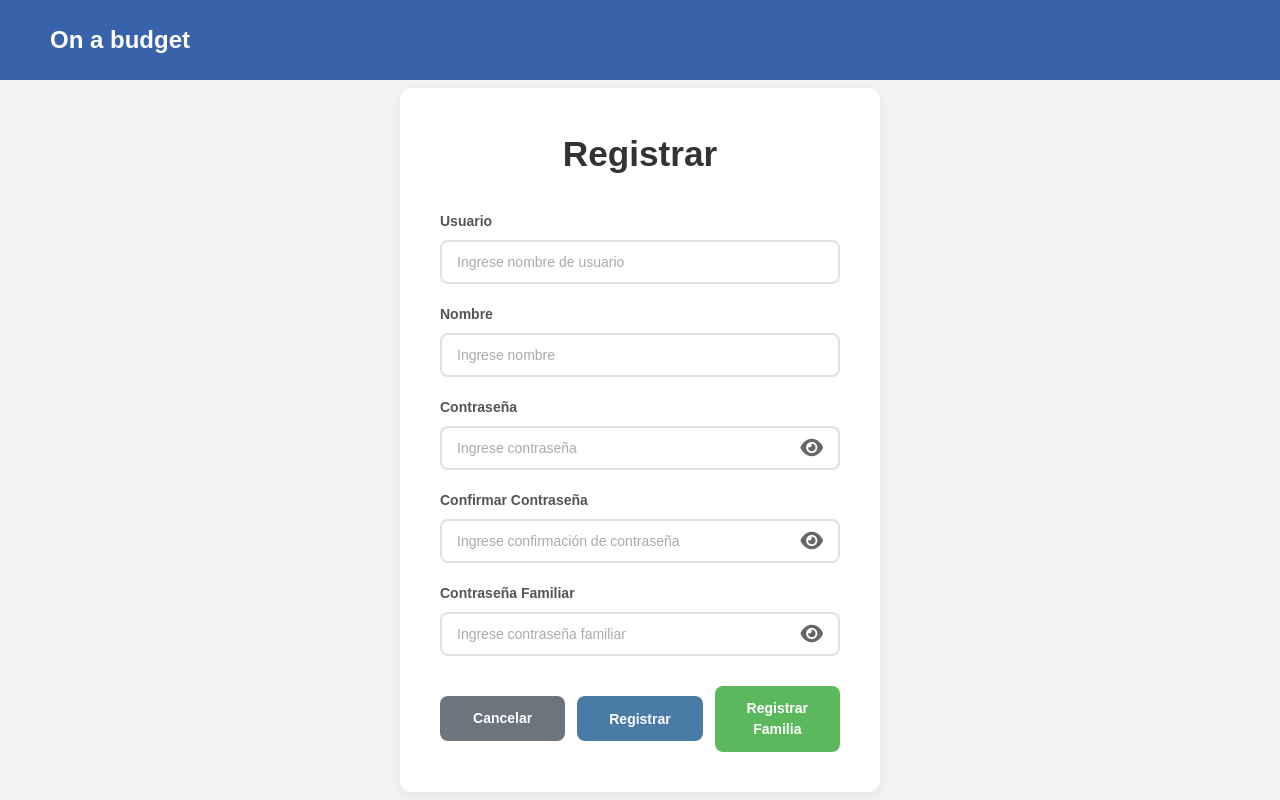
After one commit to DiegoH81/IS2, a PHP site: page /ui/UI-02_RegistrarUsuario.php in a window 1280 px wide. The commit adds this page. Run offline with PHP 8.4, Linux system fonts and the light colour scheme; some libraries are stand-ins or nearby versions.

Commit message:
new uis added Registrar & Registrar Familia

```diff
--- /dev/null
+++ b/css/register.css
@@ -0,0 +1,278 @@
+/* ===================================
+   ARCHIVO: css/register.css
+   Estilos para formularios de registro
+   =================================== */
+
+/* Contenedor principal del formulario */
+.contenedor-form {
+    display: flex;
+    justify-content: center;
+    align-items: center;
+    min-height: calc(100vh - 80px);
+    padding: 40px 20px;
+    background-color: #f3f4f6;
+}
+
+.contenedor-tablas-reg {
+    width: 100%;
+    max-width: 480px;
+}
+
+/* Tarjeta del formulario */
+.tabla {
+    background: white;
+    border-radius: 12px;
+    padding: 40px;
+    box-shadow: 0 4px 20px rgba(0, 0, 0, 0.08);
+}
+
+/* Título del formulario */
+.form-crear-concepto h2 {
+    font-size: 2.2em;
+    text-align: center;
+    color: #333;
+    margin-bottom: 30px;
+    font-weight: 600;
+}
+
+/* Campos del formulario */
+.campo-formulario {
+    margin-bottom: 20px;
+    position: relative;
+}
+
+.campo-formulario label {
+    display: block;
+    font-size: 14px;
+    font-weight: 600;
+    color: #555;
+    margin-bottom: 8px;
+}
+
+.campo-formulario input {
+    width: 100%;
+    padding: 12px 15px;
+    border: 2px solid #e0e0e0;
+    border-radius: 8px;
+    font-size: 14px;
+    transition: all 0.3s ease;
+    box-sizing: border-box;
+    font-family: Arial, sans-serif;
+}
+
+.campo-formulario input::placeholder {
+    color: #aaa;
+}
+
+.campo-formulario input:focus {
+    outline: none;
+    border-color: #4a7ba7;
+    box-shadow: 0 0 0 3px rgba(74, 123, 167, 0.1);
+}
+
+/* Campo de contraseña con icono de ojo */
+.campo-password {
+    position: relative;
+    width: 100%;
+}
+
+.campo-password input {
+    padding-right: 45px;
+}
+
+.toggle-password {
+    position: absolute;
+    right: 12px;
+    top: 50%;
+    transform: translateY(-50%);
+    background: none;
+    border: none;
+    cursor: pointer;
+    font-size: 20px;
+    color: #666;
+    padding: 5px;
+    transition: color 0.3s ease;
+    line-height: 1;
+}
+
+.toggle-password:hover {
+    color: #4a7ba7;
+}
+
+.toggle-password:focus {
+    outline: none;
+}
+
+.botones-formulario {
+    display: flex;
+    flex-direction: row;
+    justify-content: space-between;
+    gap: 12px;
+    margin-top: 30px;
+}
+
+/* Estilos base para todos los botones */
+.boton-cancelar,
+.boton-registrar,
+.boton-registrar-familia {
+    width: 100%;
+    height: auto;
+    padding: 12px 24px;
+    border: none;
+    border-radius: 8px;
+    font-size: 14px;
+    font-weight: 600;
+    cursor: pointer;
+    transition: all 0.3s ease;
+    text-decoration: none;
+    display: inline-block;
+    text-align: center;
+    font-family: Arial, sans-serif;
+    justify-content: space-between; /* Mantén el espacio entre los botones */
+
+}
+
+/* Botón cancelar - Gris */
+.boton-cancelar {
+    background-color: #6c757d;
+    margin: 0 auto; /* Centra el botón "Cancelar" */
+    color: white;
+}
+
+.boton-cancelar:hover {
+    background-color: #5a6268;
+    transform: translateY(-2px);
+    box-shadow: 0 4px 8px rgba(108, 117, 125, 0.3);
+}
+
+/* Botón registrar - Azul */
+.boton-registrar {
+    background-color: #4a7ba7;
+    color: white;
+}
+
+.boton-registrar:hover {
+    background-color: #3d5a6c;
+    transform: translateY(-2px);
+    box-shadow: 0 4px 8px rgba(74, 123, 167, 0.3);
+}
+
+/* Botón registrar familia - Verde */
+.boton-registrar-familia {
+    background-color: #5cb85c;
+    color: white;
+}
+
+.boton-registrar-familia:hover {
+    background-color: #4cae4c;
+    transform: translateY(-2px);
+    box-shadow: 0 4px 8px rgba(92, 184, 92, 0.3);
+}
+
+/* Mensaje de error */
+.mensaje-error {
+    color: #dc3545;
+    text-align: center;
+    font-weight: 600;
+    padding: 12px;
+    background-color: #f8d7da;
+    border-radius: 8px;
+    margin-bottom: 20px;
+    border: 1px solid #f5c6cb;
+    font-size: 14px;
+}
+
+/* Mensaje de éxito (opcional) */
+.mensaje-exito {
+    color: #155724;
+    text-align: center;
+    font-weight: 600;
+    padding: 12px;
+    background-color: #d4edda;
+    border-radius: 8px;
+    margin-bottom: 20px;
+    border: 1px solid #c3e6cb;
+    font-size: 14px;
+}
+
+/* Link adicional (ej: "¿Ya tienes cuenta?") */
+.link-adicional {
+    text-align: center;
+    margin-top: 20px;
+    font-size: 14px;
+    color: #666;
+}
+
+.link-adicional a {
+    color: #4a7ba7;
+    text-decoration: none;
+    font-weight: 600;
+}
+
+.link-adicional a:hover {
+    text-decoration: underline;
+}
+
+/* Responsive */
+@media (max-width: 768px) {
+    .contenedor-form {
+        padding: 20px 15px;
+    }
+
+    .tabla {
+        padding: 30px 20px;
+    }
+
+    .form-crear-concepto h2 {
+        font-size: 1.8em;
+    }
+
+    .campo-formulario input {
+        padding: 10px 12px;
+        font-size: 13px;
+    }
+
+    .campo-password input {
+        padding-right: 40px;
+    }
+
+    .toggle-password {
+        font-size: 18px;
+        right: 10px;
+    }
+}
+
+@media (max-width: 480px) {
+    .contenedor-tablas-reg {
+        max-width: 100%;
+    }
+
+    .tabla {
+        padding: 25px 15px;
+    }
+
+    .form-crear-concepto h2 {
+        font-size: 1.6em;
+        margin-bottom: 25px;
+    }
+
+    .campo-formulario {
+        margin-bottom: 16px;
+    }
+
+    .campo-formulario label {
+        font-size: 13px;
+    }
+}
+
+/* Animación de entrada */
+@keyframes fadeInUp {
+    from {
+        opacity: 0;
+        transform: translateY(20px);
+    }
+    to {
+        opacity: 1;
+        transform: translateY(0);
+    }
+}
--- a/ui/UI-01_InicioDeSesion.php
+++ b/ui/UI-01_InicioDeSesion.php
@@ -96,7 +96,7 @@ if ($_SERVER['REQUEST_METHOD'] === 'POST') {
 
                     <p style="text-align: center;">
                         ¿No tienes cuenta?
-                        <a href="register.php" style="color: #3862AA; text-decoration: none; font-weight: bold;">
+                        <a href="UI-02_RegistrarUsuario.php" style="color: #3862AA; text-decoration: none; font-weight: bold;">
                             Regístrate
                         </a>
                     </p>
--- /dev/null
+++ b/ui/UI-02_RegistrarUsuario.php
@@ -0,0 +1,150 @@
+<?php
+session_start();
+require_once '../gtr/GTR-04_Validar.php';
+
+$error = '';
+
+// ------------------------------------------------------------
+// UI-02: Registro de usuario
+// Caso de uso asociado: FALTA
+// ------------------------------------------------------------
+
+if ($_SERVER['REQUEST_METHOD'] === 'POST') {
+    $usuario = trim($_POST['usuario']);
+    $nombre = trim($_POST['nombre']);
+    $contrasena = trim($_POST['password']);
+    $confirmar = trim($_POST['confirm_password']);
+    $familiaPassword = trim($_POST['family_password']);
+
+    // Validar que las contraseñas coincidan
+    if ($contrasena !== $confirmar) {
+        $error = "Las contraseñas no coinciden";
+    } else {
+        // Aquí iría la lógica de registro
+        // Por ejemplo: Validar::registrarUsuario($usuario, $nombre, $contrasena, $familiaPassword);
+    }
+}
+?>
+
+<!DOCTYPE html>
+<html lang="es">
+<head>
+    <meta charset="UTF-8">
+    <meta name="viewport" content="width=device-width, initial-scale=1.0">
+    <title>Registrar</title>
+
+    <!-- CSS principal -->
+    <link rel="stylesheet" href="../css/principal.css">
+    <link rel="stylesheet" href="../css/register.css"> <!-- NUEVO ARCHIVO -->
+    <link rel="stylesheet" href="../css/icons.css">
+
+    <link href="https://cdnjs.cloudflare.com/ajax/libs/font-awesome/6.0.0-beta3/css/all.min.css" rel="stylesheet">
+</head>
+<body>
+
+<div class="contenedor-principal" style="height: 100%">
+    <!-- Cabecera -->
+    <header class="barra-superior" style="background-color: #3862AA;">
+        <section class="seccion-izquierda">
+            <h1 class="titulo-app">On a budget</h1>
+        </section>
+    </header>
+
+    <div class="contenedor-form">
+        <section class="contenedor-tablas-reg">
+            <article class="tabla">
+                <form class="form-crear-concepto" action="" method="POST">
+                    <h2>Registrar</h2>
+
+                    <?php if ($error !== ''): ?>
+                        <p class="mensaje-error"><?= htmlspecialchars($error) ?></p>
+                    <?php endif; ?>
+
+                    <div class="campo-formulario">
+                        <label for="usuario">Usuario</label>
+                        <input type="text" id="usuario" name="usuario" placeholder="Ingrese nombre de usuario" required>
+                    </div>
+
+                    <div class="campo-formulario">
+                        <label for="nombre">Nombre</label>
+                        <input type="text" id="nombre" name="nombre" placeholder="Ingrese nombre" required>
+                    </div>
+
+                    <div class="campo-formulario">
+                        <label for="password">Contraseña</label>
+                        <div class="campo-password">
+                            <input type="password" id="password" name="password" placeholder="Ingrese contraseña" required>
+                            <button type="button" class="toggle-password" onclick="togglePassword('password')">
+                                <i class="fa-solid fa-eye" id="eye-icon-password"></i> <!-- Icono de ojo por defecto -->
+                                <i class="fa-solid fa-eye-slash" id="eye-slash-icon-password" style="display: none;"></i> <!-- Icono de ojo tachado oculto -->
+                            </button>
+                        </div>
+                    </div>
+
+                    <div class="campo-formulario">
+                        <label for="confirm_password">Confirmar Contraseña</label>
+                        <div class="campo-password">
+                            <input type="password" id="confirm_password" name="confirm_password" placeholder="Ingrese confirmación de contraseña" required>
+                            <button type="button" class="toggle-password" onclick="togglePassword('confirm_password')">
+                                <i class="fa-solid fa-eye" id="eye-icon-confirm_password"></i> <!-- Icono de ojo por defecto -->
+                                <i class="fa-solid fa-eye-slash" id="eye-slash-icon-confirm_password" style="display: none;"></i> <!-- Icono de ojo tachado oculto -->
+                            </button>
+                        </div>
+                    </div>
+
+                    <div class="campo-formulario">
+                        <label for="family_password">Contraseña Familiar</label>
+                        <div class="campo-password">
+                            <input type="password" id="family_password" name="family_password" placeholder="Ingrese contraseña familiar" required>
+                            <button type="button" class="toggle-password" onclick="togglePassword('family_password')">
+                                <i class="fa-solid fa-eye" id="eye-icon-family_password"></i> <!-- Icono de ojo por defecto -->
+                                <i class="fa-solid fa-eye-slash" id="eye-slash-icon-family_password" style="display: none;"></i> <!-- Icono de ojo tachado oculto -->
+                            </button>
+                        </div>
+                    </div>
+
+                    <div class="botones-formulario" style="display: flex; align-items: center; justify-content: center; gap: 12px;">
+                        <a href="UI-01_InicioDeSesion.php" class="boton-cancelar">Cancelar</a>
+                        <button type="submit" class="boton-registrar" style = "height: 45px">Registrar</button>
+                        <a href="UI-03_RegistrarFamilia.php" class="boton-registrar-familia">Registrar Familia</a>
+                    </div>
+                </form>
+            </article>
+        </section>
+    </div>
+</div>
+
+<script>
+    // Función para mostrar/ocultar contraseña
+    function togglePassword(fieldId) {
+        var input = document.getElementById(fieldId); // Campo de contraseña
+        var eyeIcon = document.getElementById("eye-icon-" + fieldId); // Ícono de ojo
+        var eyeSlashIcon = document.getElementById("eye-slash-icon-" + fieldId); // Ícono de ojo tachado
+
+        // Alternar entre mostrar y ocultar la contraseña
+        if (input.type === 'password') {
+            input.type = 'text'; // Muestra la contraseña
+            eyeIcon.style.display = 'none'; // Oculta el icono de ojo
+            eyeSlashIcon.style.display = 'inline'; // Muestra el icono de ojo tachado
+        } else {
+            input.type = 'password'; // Oculta la contraseña
+            eyeIcon.style.display = 'inline'; // Muestra el icono de ojo
+            eyeSlashIcon.style.display = 'none'; // Oculta el icono de ojo tachado
+        }
+    }
+
+    // Validación de contraseñas en el frontend
+    document.querySelector('.form-crear-concepto').addEventListener('submit', function(e) {
+        const password = document.getElementById('password').value;
+        const confirmPassword = document.getElementById('confirm_password').value;
+
+        if (password !== confirmPassword) {
+            e.preventDefault();
+            alert('Las contraseñas no coinciden');
+            return false;
+        }
+    });
+</script>
+
+</body>
+</html>
--- a/ui/UI-04_RegistroDiario.php
+++ b/ui/UI-04_RegistroDiario.php
@@ -188,9 +188,6 @@ $balanceUltimos7Dias = $ingresos_7Dias - $egresos_7Dias;
                             }
                         }
                         ?>
-                        <tr class="fila-vacia">
-                            <td class="celda" colspan="4">&nbsp;</td>
-                        </tr>
 
                         </tbody>
                         <tfoot>
--- a/ui/UI-05_Balance.php
+++ b/ui/UI-05_Balance.php
@@ -212,9 +212,6 @@ $balanceCalculado = $ingresos - $egresos;
                             }
                         }
                         ?>
-                        <tr class="fila-vacia">
-                            <td class="celda" colspan="4">&nbsp;</td>
-                        </tr>
 
                         </tbody>
                         <tfoot>
```
Also changed, not shown: ui/UI-03_RegistrarFamilia.php (added, +102 -0 lines), ui/register-inactivo.php (deleted, +0 -124 lines).
